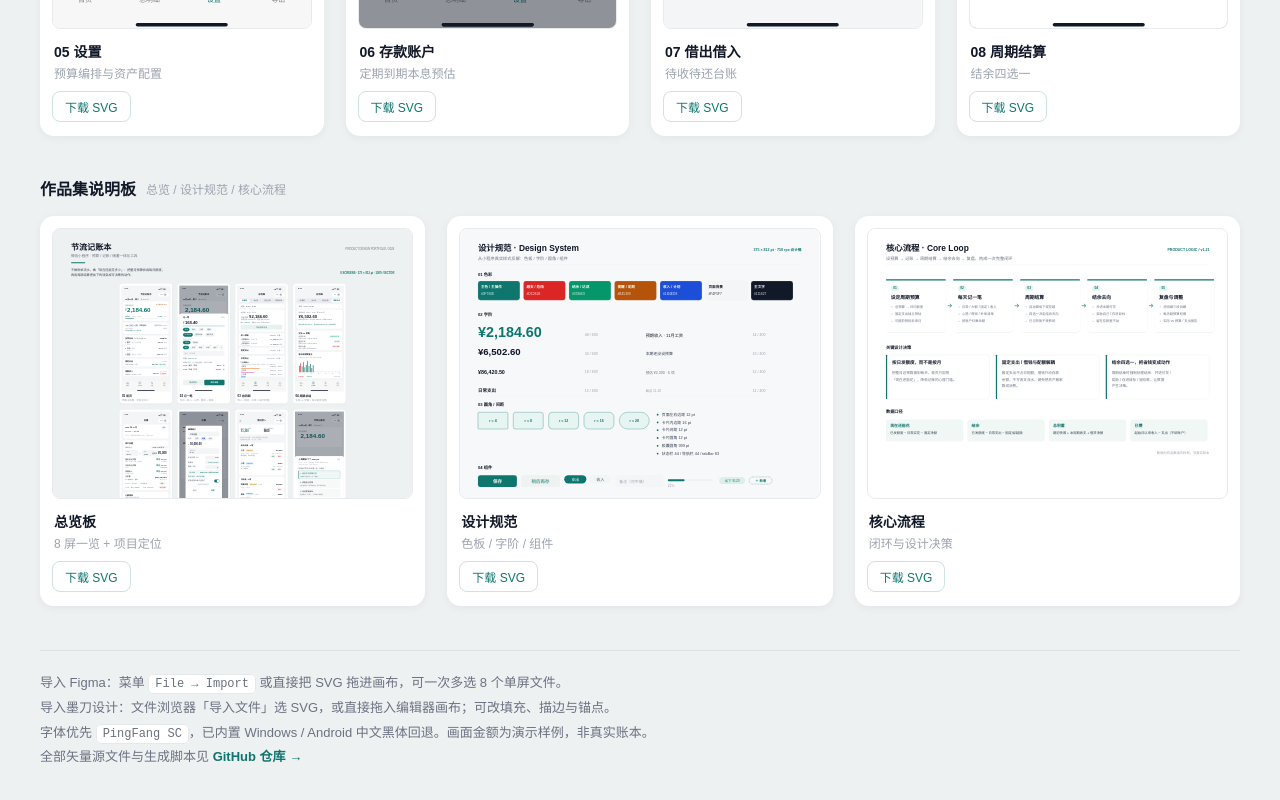
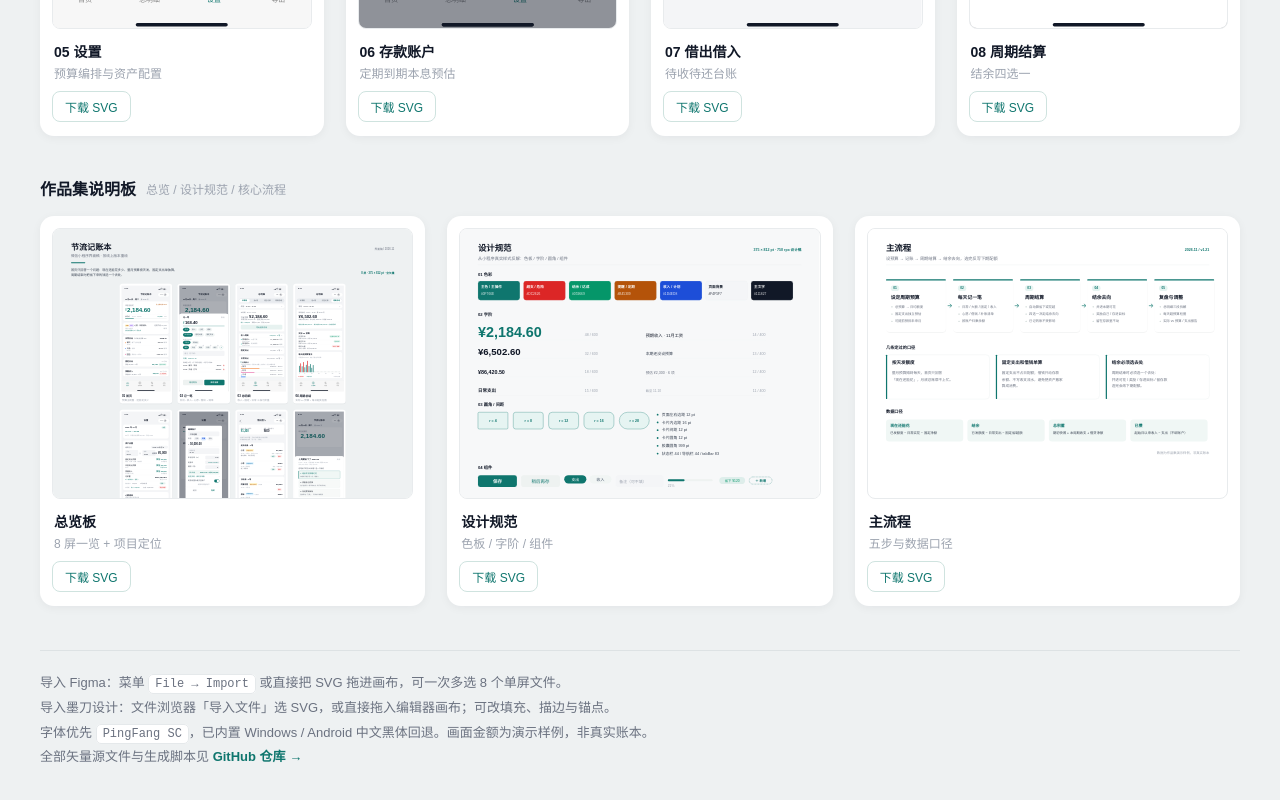
Before and after one commit to yqw43434-alt/jieliu-portfolio, a plain HTML site: page index.html in a window 1280 px wide. Shown: the part 1551-2351 px from the top of the page. Drawn offline with Linux system fonts and the light colour scheme.

Commit message:
界面稿说明板去模板化措辞，重导 SVG/PNG/PDF/长图/单文件版

```diff
--- a/index.html
+++ b/index.html
@@ -864,12 +864,12 @@ code{background:#fff;border:1px solid var(--line);border-radius:5px;padding:2px
 <div class="boards"><div class="card"><div class="shot big" id="shot-00-overview" data-id="00-overview" tabindex="0" role="button" aria-label="放大查看 总览板"><svg xmlns="http://www.w3.org/2000/svg" viewBox="0 0 1600 1440" preserveAspectRatio="xMidYMid meet">
 <rect width="1600" height="1440" fill="#EEF1F2"/>
 <text x="80.0" y="92.0" font-family="PingFang SC, Hiragino Sans GB, Microsoft YaHei, Noto Sans SC, sans-serif" font-size="36" font-weight="600" fill="#111827">节流记账本</text>
-<text x="80.0" y="126.0" font-family="PingFang SC, Hiragino Sans GB, Microsoft YaHei, Noto Sans SC, sans-serif" font-size="16" font-weight="400" fill="#6B7280">微信小程序 · 预算 / 记账 / 储蓄一体化工具</text>
-<text x="1520.0" y="92.0" font-family="PingFang SC, Hiragino Sans GB, Microsoft YaHei, Noto Sans SC, sans-serif" font-size="12" font-weight="400" fill="#6B7280" text-anchor="end">PRODUCT DESIGN PORTFOLIO  /  2026</text>
+<text x="80.0" y="126.0" font-family="PingFang SC, Hiragino Sans GB, Microsoft YaHei, Noto Sans SC, sans-serif" font-size="16" font-weight="400" fill="#6B7280">微信小程序界面稿 · 按线上版本重绘</text>
+<text x="1520.0" y="92.0" font-family="PingFang SC, Hiragino Sans GB, Microsoft YaHei, Noto Sans SC, sans-serif" font-size="12" font-weight="400" fill="#6B7280" text-anchor="end">界面稿  /  2026.11</text>
 <rect x="80.0" y="148.0" width="64.0" height="4.0" rx="2" fill="#0F766E"/>
-<text x="80.0" y="186.0" font-family="PingFang SC, Hiragino Sans GB, Microsoft YaHei, Noto Sans SC, sans-serif" font-size="14" font-weight="400" fill="#374151">不做账单流水，做「现在还能花多少」：把整月预算拆成每日额度，</text>
-<text x="80.0" y="210.0" font-family="PingFang SC, Hiragino Sans GB, Microsoft YaHei, Noto Sans SC, sans-serif" font-size="14" font-weight="400" fill="#374151">再用周期结算把省下的钱变成可决策的动作。</text>
-<text x="1520.0" y="200.0" font-family="PingFang SC, Hiragino Sans GB, Microsoft YaHei, Noto Sans SC, sans-serif" font-size="12" font-weight="600" fill="#0F766E" text-anchor="end">8 SCREENS  ·  375 × 812 pt  ·  100% VECTOR</text>
+<text x="80.0" y="186.0" font-family="PingFang SC, Hiragino Sans GB, Microsoft YaHei, Noto Sans SC, sans-serif" font-size="14" font-weight="400" fill="#374151">首页只回答一个问题：现在还能花多少。整月预算按天发，固定支出单独算，</text>
+<text x="80.0" y="210.0" font-family="PingFang SC, Hiragino Sans GB, Microsoft YaHei, Noto Sans SC, sans-serif" font-size="14" font-weight="400" fill="#374151">周期结束时把省下来的钱选一个去处。</text>
+<text x="1520.0" y="200.0" font-family="PingFang SC, Hiragino Sans GB, Microsoft YaHei, Noto Sans SC, sans-serif" font-size="12" font-weight="600" fill="#0F766E" text-anchor="end">8 屏  ·  375 × 812 pt  ·  全矢量</text>
 <rect x="298.0" y="247.0" width="233.5" height="533.0" rx="12" fill="#0F172A" opacity="0.05"/>
 <rect x="297.0" y="244.0" width="233.5" height="533.0" rx="12" fill="#FFFFFF"/>
 <g id="01-home" transform="translate(305.0,252.0) scale(0.58)">
@@ -1709,7 +1709,7 @@ code{background:#fff;border:1px solid var(--line);border-radius:5px;padding:2px
 <rect x="120.5" y="804.0" width="134.0" height="5.0" rx="2.5" fill="#111827"/>
 </g>
 <text x="1079.5" y="1307.9" font-family="PingFang SC, Hiragino Sans GB, Microsoft YaHei, Noto Sans SC, sans-serif" font-size="13" font-weight="600" fill="#111827">08 周期结算</text>
-<text x="1079.5" y="1325.9" font-family="PingFang SC, Hiragino Sans GB, Microsoft YaHei, Noto Sans SC, sans-serif" font-size="11" font-weight="400" fill="#9CA3AF">结余四选一 · 把省钱变成动作</text>
+<text x="1079.5" y="1325.9" font-family="PingFang SC, Hiragino Sans GB, Microsoft YaHei, Noto Sans SC, sans-serif" font-size="11" font-weight="400" fill="#9CA3AF">结余四选一 · 决定下期额度</text>
 <line x1="80.0" y1="1331.9" x2="1520.0" y2="1331.9" stroke="#DDE2E4" stroke-width="1"/>
 <text x="80.0" y="1355.9" font-family="PingFang SC, Hiragino Sans GB, Microsoft YaHei, Noto Sans SC, sans-serif" font-size="12" font-weight="400" fill="#6B7280">设计来源：线上小程序真实界面（app.wxss 色板 / 375pt 栅格 / 8 屏核心流程）</text>
 <text x="80.0" y="1377.9" font-family="PingFang SC, Hiragino Sans GB, Microsoft YaHei, Noto Sans SC, sans-serif" font-size="12" font-weight="400" fill="#6B7280">全部图层为可编辑矢量：矩形、文本、分组，无位图、无滤镜、无外链字体</text>
@@ -1722,7 +1722,7 @@ code{background:#fff;border:1px solid var(--line);border-radius:5px;padding:2px
 <rect x="1552.0" y="1347.9" width="16.0" height="16.0" rx="4" fill="#111827" stroke="#DDE2E4" stroke-width="0.5"/>
 </svg></div><div class="name">总览板</div><div class="desc">8 屏一览 + 项目定位</div><button class="dl" data-id="00-overview">下载 SVG</button></div><div class="card"><div class="shot big" id="shot-09-design-system" data-id="09-design-system" tabindex="0" role="button" aria-label="放大查看 设计规范"><svg xmlns="http://www.w3.org/2000/svg" viewBox="0 0 1200 920" preserveAspectRatio="xMidYMid meet">
 <rect width="1200" height="920" fill="#F7F8F9"/>
-<text x="60.0" y="72.0" font-family="PingFang SC, Hiragino Sans GB, Microsoft YaHei, Noto Sans SC, sans-serif" font-size="28" font-weight="600" fill="#111827">设计规范 · Design System</text>
+<text x="60.0" y="72.0" font-family="PingFang SC, Hiragino Sans GB, Microsoft YaHei, Noto Sans SC, sans-serif" font-size="28" font-weight="600" fill="#111827">设计规范</text>
 <text x="60.0" y="102.0" font-family="PingFang SC, Hiragino Sans GB, Microsoft YaHei, Noto Sans SC, sans-serif" font-size="14" font-weight="400" fill="#6B7280">从小程序真实样式反解：色板 / 字阶 / 圆角 / 组件</text>
 <text x="1140.0" y="72.0" font-family="PingFang SC, Hiragino Sans GB, Microsoft YaHei, Noto Sans SC, sans-serif" font-size="12" font-weight="600" fill="#0F766E" text-anchor="end">375 × 812 pt  ·  750 rpx 设计稿</text>
 <line x1="60.0" y1="120.0" x2="1140.0" y2="120.0" stroke="#E5E9EB" stroke-width="1"/>
@@ -1814,11 +1814,11 @@ code{background:#fff;border:1px solid var(--line);border-radius:5px;padding:2px
 <text x="909.0" y="844.0" font-family="PingFang SC, Hiragino Sans GB, Microsoft YaHei, Noto Sans SC, sans-serif" font-size="11" font-weight="500" fill="#059669" text-anchor="middle">省下 ¥120</text>
 <rect x="966.0" y="828.0" width="76.0" height="24.0" rx="12" fill="none" stroke="#0F766E" stroke-width="1" stroke-dasharray="3 2"/>
 <text x="1004.0" y="844.0" font-family="PingFang SC, Hiragino Sans GB, Microsoft YaHei, Noto Sans SC, sans-serif" font-size="11" font-weight="600" fill="#0F766E" text-anchor="middle">＋ 新增</text>
-</svg></div><div class="name">设计规范</div><div class="desc">色板 / 字阶 / 组件</div><button class="dl" data-id="09-design-system">下载 SVG</button></div><div class="card"><div class="shot big" id="shot-10-core-flow" data-id="10-core-flow" tabindex="0" role="button" aria-label="放大查看 核心流程"><svg xmlns="http://www.w3.org/2000/svg" viewBox="0 0 1200 780" preserveAspectRatio="xMidYMid meet">
+</svg></div><div class="name">设计规范</div><div class="desc">色板 / 字阶 / 组件</div><button class="dl" data-id="09-design-system">下载 SVG</button></div><div class="card"><div class="shot big" id="shot-10-core-flow" data-id="10-core-flow" tabindex="0" role="button" aria-label="放大查看 主流程"><svg xmlns="http://www.w3.org/2000/svg" viewBox="0 0 1200 780" preserveAspectRatio="xMidYMid meet">
 <rect width="1200" height="780" fill="#FFFFFF"/>
-<text x="60.0" y="72.0" font-family="PingFang SC, Hiragino Sans GB, Microsoft YaHei, Noto Sans SC, sans-serif" font-size="28" font-weight="600" fill="#111827">核心流程 · Core Loop</text>
-<text x="60.0" y="102.0" font-family="PingFang SC, Hiragino Sans GB, Microsoft YaHei, Noto Sans SC, sans-serif" font-size="14" font-weight="400" fill="#6B7280">设预算 → 记账 → 周期结算 → 结余去向 → 复盘，构成一次完整闭环</text>
-<text x="1140.0" y="72.0" font-family="PingFang SC, Hiragino Sans GB, Microsoft YaHei, Noto Sans SC, sans-serif" font-size="12" font-weight="600" fill="#0F766E" text-anchor="end">PRODUCT LOGIC  /  v1.21</text>
+<text x="60.0" y="72.0" font-family="PingFang SC, Hiragino Sans GB, Microsoft YaHei, Noto Sans SC, sans-serif" font-size="28" font-weight="600" fill="#111827">主流程</text>
+<text x="60.0" y="102.0" font-family="PingFang SC, Hiragino Sans GB, Microsoft YaHei, Noto Sans SC, sans-serif" font-size="14" font-weight="400" fill="#6B7280">设预算 → 记账 → 周期结算 → 结余去向，选完反写下期配额</text>
+<text x="1140.0" y="72.0" font-family="PingFang SC, Hiragino Sans GB, Microsoft YaHei, Noto Sans SC, sans-serif" font-size="12" font-weight="600" fill="#0F766E" text-anchor="end">2026.11  /  v1.21</text>
 <line x1="60.0" y1="120.0" x2="1140.0" y2="120.0" stroke="#E5E9EB" stroke-width="1"/>
 <rect x="61.0" y="171.0" width="200.0" height="176.0" rx="12" fill="#0F172A" opacity="0.045"/>
 <rect x="60.0" y="168.0" width="200.0" height="176.0" rx="12" fill="#FFFFFF"/>
@@ -1888,24 +1888,24 @@ code{background:#fff;border:1px solid var(--line);border-radius:5px;padding:2px
 <text x="986.0" y="288.0" font-family="PingFang SC, Hiragino Sans GB, Microsoft YaHei, Noto Sans SC, sans-serif" font-size="11" font-weight="400" fill="#6B7280">每天超预算柱图</text>
 <circle cx="976.0" cy="308.0" r="2" fill="#B6C5C2"/>
 <text x="986.0" y="312.0" font-family="PingFang SC, Hiragino Sans GB, Microsoft YaHei, Noto Sans SC, sans-serif" font-size="11" font-weight="400" fill="#6B7280">实际 vs 预算 / 支出报告</text>
-<text x="60.0" y="400.0" font-family="PingFang SC, Hiragino Sans GB, Microsoft YaHei, Noto Sans SC, sans-serif" font-size="14" font-weight="600" fill="#111827">关键设计决策</text>
+<text x="60.0" y="400.0" font-family="PingFang SC, Hiragino Sans GB, Microsoft YaHei, Noto Sans SC, sans-serif" font-size="14" font-weight="600" fill="#111827">几条定过的口径</text>
 <rect x="60.0" y="420.0" width="346.0" height="148.0" rx="12" fill="#FFFFFF" stroke="#E5E9EB" stroke-width="1"/>
 <rect x="60.0" y="420.0" width="4.0" height="148.0" rx="2" fill="#0F766E"/>
-<text x="80.0" y="452.0" font-family="PingFang SC, Hiragino Sans GB, Microsoft YaHei, Noto Sans SC, sans-serif" font-size="15" font-weight="600" fill="#111827">按日发额度，而不是按月</text>
-<text x="80.0" y="484.0" font-family="PingFang SC, Hiragino Sans GB, Microsoft YaHei, Noto Sans SC, sans-serif" font-size="12" font-weight="400" fill="#6B7280">把整月总预算摊到每天，首页只回答</text>
-<text x="80.0" y="506.0" font-family="PingFang SC, Hiragino Sans GB, Microsoft YaHei, Noto Sans SC, sans-serif" font-size="12" font-weight="400" fill="#6B7280">「现在还能花」，降低记账的心理门槛。</text>
+<text x="80.0" y="452.0" font-family="PingFang SC, Hiragino Sans GB, Microsoft YaHei, Noto Sans SC, sans-serif" font-size="15" font-weight="600" fill="#111827">按天发额度</text>
+<text x="80.0" y="484.0" font-family="PingFang SC, Hiragino Sans GB, Microsoft YaHei, Noto Sans SC, sans-serif" font-size="12" font-weight="400" fill="#6B7280">整月预算摊到每天，首页只回答</text>
+<text x="80.0" y="506.0" font-family="PingFang SC, Hiragino Sans GB, Microsoft YaHei, Noto Sans SC, sans-serif" font-size="12" font-weight="400" fill="#6B7280">「现在还能花」，月底总账帮不上忙。</text>
 <rect x="427.0" y="420.0" width="346.0" height="148.0" rx="12" fill="#FFFFFF" stroke="#E5E9EB" stroke-width="1"/>
 <rect x="427.0" y="420.0" width="4.0" height="148.0" rx="2" fill="#0F766E"/>
-<text x="447.0" y="452.0" font-family="PingFang SC, Hiragino Sans GB, Microsoft YaHei, Noto Sans SC, sans-serif" font-size="15" font-weight="600" fill="#111827">固定支出 / 借钱与配额解耦</text>
+<text x="447.0" y="452.0" font-family="PingFang SC, Hiragino Sans GB, Microsoft YaHei, Noto Sans SC, sans-serif" font-size="15" font-weight="600" fill="#111827">固定支出和借钱单算</text>
 <text x="447.0" y="484.0" font-family="PingFang SC, Hiragino Sans GB, Microsoft YaHei, Noto Sans SC, sans-serif" font-size="12" font-weight="400" fill="#6B7280">固定支出不占日配额；借钱只动存款</text>
 <text x="447.0" y="506.0" font-family="PingFang SC, Hiragino Sans GB, Microsoft YaHei, Noto Sans SC, sans-serif" font-size="12" font-weight="400" fill="#6B7280">余额、不写收支流水，避免把资产搬家</text>
 <text x="447.0" y="528.0" font-family="PingFang SC, Hiragino Sans GB, Microsoft YaHei, Noto Sans SC, sans-serif" font-size="12" font-weight="400" fill="#6B7280">算成消费。</text>
 <rect x="794.0" y="420.0" width="346.0" height="148.0" rx="12" fill="#FFFFFF" stroke="#E5E9EB" stroke-width="1"/>
 <rect x="794.0" y="420.0" width="4.0" height="148.0" rx="2" fill="#0F766E"/>
-<text x="814.0" y="452.0" font-family="PingFang SC, Hiragino Sans GB, Microsoft YaHei, Noto Sans SC, sans-serif" font-size="15" font-weight="600" fill="#111827">结余四选一，把省钱变成动作</text>
-<text x="814.0" y="484.0" font-family="PingFang SC, Hiragino Sans GB, Microsoft YaHei, Noto Sans SC, sans-serif" font-size="12" font-weight="400" fill="#6B7280">周期结束时强制处理结余：并进可花 /</text>
-<text x="814.0" y="506.0" font-family="PingFang SC, Hiragino Sans GB, Microsoft YaHei, Noto Sans SC, sans-serif" font-size="12" font-weight="400" fill="#6B7280">奖励 / 存进目标 / 留存款，让数据</text>
-<text x="814.0" y="528.0" font-family="PingFang SC, Hiragino Sans GB, Microsoft YaHei, Noto Sans SC, sans-serif" font-size="12" font-weight="400" fill="#6B7280">产生决策。</text>
+<text x="814.0" y="452.0" font-family="PingFang SC, Hiragino Sans GB, Microsoft YaHei, Noto Sans SC, sans-serif" font-size="15" font-weight="600" fill="#111827">结余必须选去处</text>
+<text x="814.0" y="484.0" font-family="PingFang SC, Hiragino Sans GB, Microsoft YaHei, Noto Sans SC, sans-serif" font-size="12" font-weight="400" fill="#6B7280">周期结束时必须选一个去处：</text>
+<text x="814.0" y="506.0" font-family="PingFang SC, Hiragino Sans GB, Microsoft YaHei, Noto Sans SC, sans-serif" font-size="12" font-weight="400" fill="#6B7280">并进可花 / 奖励 / 存进目标 / 留存款</text>
+<text x="814.0" y="528.0" font-family="PingFang SC, Hiragino Sans GB, Microsoft YaHei, Noto Sans SC, sans-serif" font-size="12" font-weight="400" fill="#6B7280">选完会改下期配额。</text>
 <text x="60.0" y="616.0" font-family="PingFang SC, Hiragino Sans GB, Microsoft YaHei, Noto Sans SC, sans-serif" font-size="14" font-weight="600" fill="#111827">数据口径</text>
 <rect x="60.0" y="636.0" width="258.0" height="74.0" rx="10" fill="#F0F7F5"/>
 <text x="74.0" y="662.0" font-family="PingFang SC, Hiragino Sans GB, Microsoft YaHei, Noto Sans SC, sans-serif" font-size="13" font-weight="600" fill="#0F766E">现在还能花</text>
@@ -1920,7 +1920,7 @@ code{background:#fff;border:1px solid var(--line);border-radius:5px;padding:2px
 <text x="890.0" y="662.0" font-family="PingFang SC, Hiragino Sans GB, Microsoft YaHei, Noto Sans SC, sans-serif" font-size="13" font-weight="600" fill="#0F766E">已攒</text>
 <text x="890.0" y="686.0" font-family="PingFang SC, Hiragino Sans GB, Microsoft YaHei, Noto Sans SC, sans-serif" font-size="11" font-weight="400" fill="#374151">起始日以来收入 − 支出（不绑账户）</text>
 <text x="1140.0" y="750.0" font-family="PingFang SC, Hiragino Sans GB, Microsoft YaHei, Noto Sans SC, sans-serif" font-size="11" font-weight="400" fill="#9CA3AF" text-anchor="end">数据为作品集演示样例，非真实账本</text>
-</svg></div><div class="name">核心流程</div><div class="desc">闭环与设计决策</div><button class="dl" data-id="10-core-flow">下载 SVG</button></div></div>
+</svg></div><div class="name">主流程</div><div class="desc">五步与数据口径</div><button class="dl" data-id="10-core-flow">下载 SVG</button></div></div>
 <div class="note">
 导入 Figma：菜单 <code>File → Import</code> 或直接把 SVG 拖进画布，可一次多选 8 个单屏文件。<br>
 导入墨刀设计：文件浏览器「导入文件」选 SVG，或直接拖入编辑器画布；可改填充、描边与锚点。<br>
```
Also changed, not shown: assets/png/00-overview.png, assets/png/09-design-system.png, assets/png/10-core-flow.png, assets/svg/00-overview.svg, assets/svg/09-design-system.svg, assets/svg/10-core-flow.svg, 4 other files.
